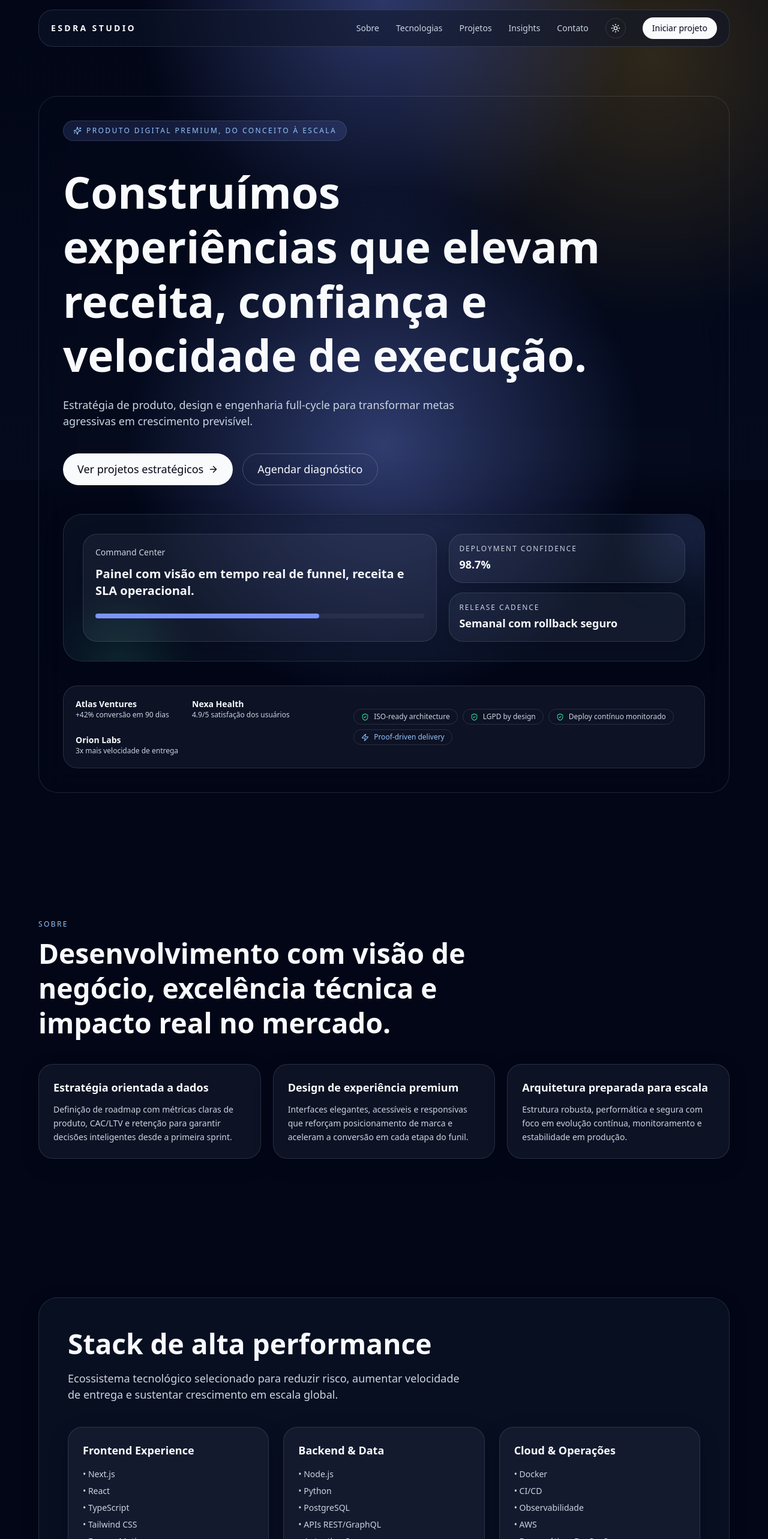
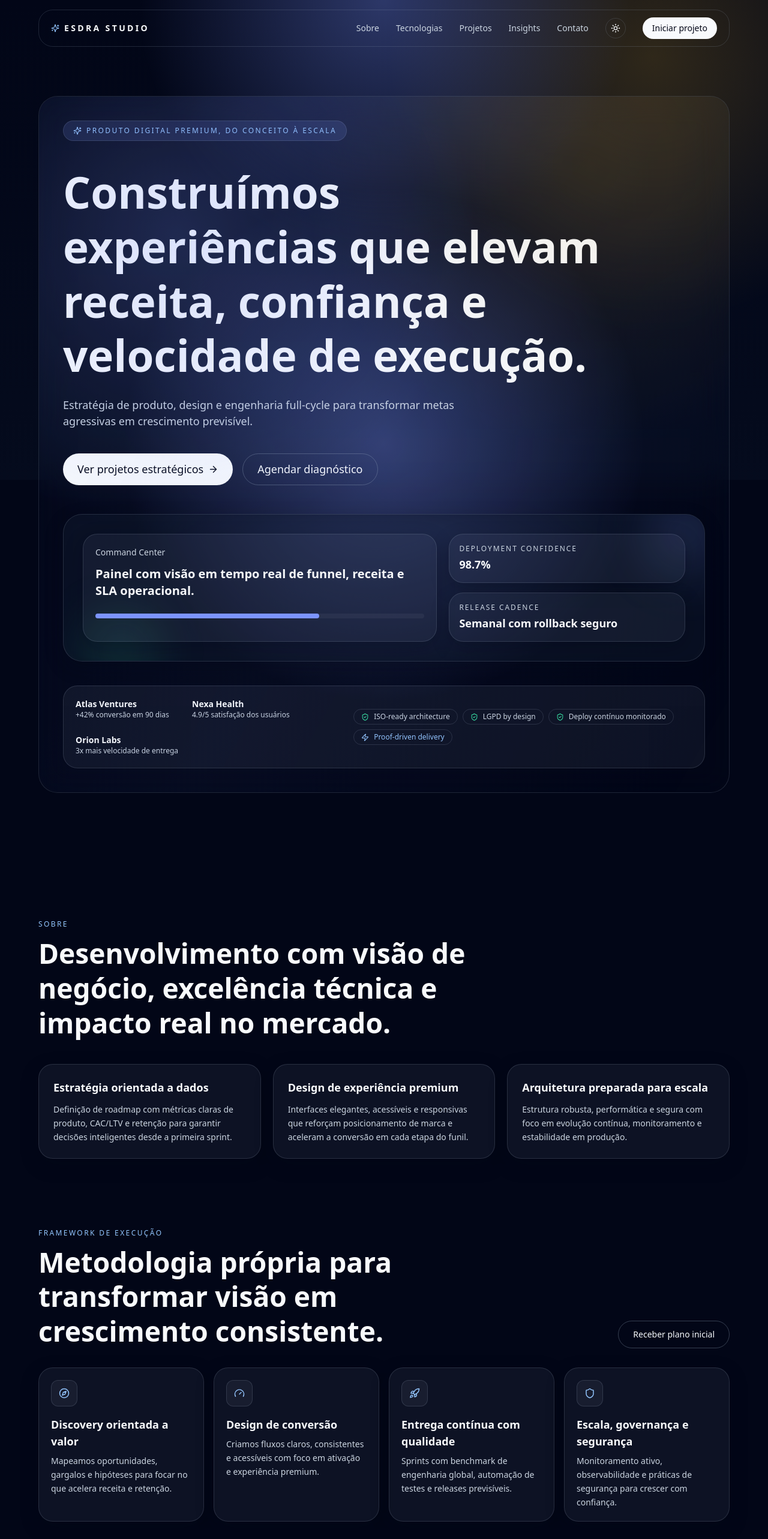
Before and after one commit to ezrafchev/esdra-futuristic-site, a Next.js app: page / in a window 1280 px wide. Shown: the top 2566 px of the page at 60% size. Built offline with nearby package versions, Linux system fonts and the light colour scheme.

Commit message:
feat: elevate site visual system and add execution framework section

```diff
--- a/src/app/globals.css
+++ b/src/app/globals.css
@@ -17,6 +17,7 @@
   --accent-500: #7c94ff;
   --accent-400: #93c5fd;
   --accent-soft: rgba(124, 148, 255, 0.15);
+  --accent-glow: rgba(124, 148, 255, 0.4);
 
   --success-500: #34d399;
   --success-soft: rgba(52, 211, 153, 0.14);
@@ -62,6 +63,7 @@
   --accent-500: #4f46e5;
   --accent-400: #6366f1;
   --accent-soft: rgba(99, 102, 241, 0.14);
+  --accent-glow: rgba(99, 102, 241, 0.35);
 
   --success-500: #059669;
   --success-soft: rgba(5, 150, 105, 0.14);
@@ -169,7 +171,27 @@ body {
     transition-duration: var(--motion-fast);
     transition-timing-function: var(--motion-ease-standard);
   }
+
+  .card-hover {
+    transition: transform var(--motion-fast) var(--motion-ease-standard), border-color var(--motion-fast) var(--motion-ease-standard), box-shadow var(--motion-fast) var(--motion-ease-standard);
+  }
+
+  .card-hover:hover {
+    transform: translateY(-4px);
+    border-color: color-mix(in oklab, var(--accent-400) 45%, var(--border-soft));
+    box-shadow: var(--shadow-elevated);
+  }
+
+  .mesh-backdrop {
+    position: absolute;
+    inset: 0;
+    pointer-events: none;
+    background-image: radial-gradient(circle at 20% 20%, color-mix(in oklab, var(--accent-glow) 72%, transparent), transparent 38%), radial-gradient(circle at 80% 10%, color-mix(in oklab, var(--warning-soft) 82%, transparent), transparent 34%), linear-gradient(120deg, transparent 0%, color-mix(in oklab, var(--accent-soft) 40%, transparent) 50%, transparent 100%);
+    opacity: 0.78;
+  }
+
 }
+
 
 @media (min-width: 768px) {
   :root {
--- a/src/app/page.tsx
+++ b/src/app/page.tsx
@@ -4,6 +4,7 @@ import { motion, useMotionTemplate, useMotionValue, useReducedMotion, useScroll,
 import { ArrowRight, ShieldCheck, Sparkles, Zap } from 'lucide-react'
 import { useRef } from 'react'
 import Technologies from '@/components/Technologies'
+import ExecutionModel from '@/components/ExecutionModel'
 import Projects from '@/components/Projects'
 import Blog from '@/components/Blog'
 import Goals from '@/components/Goals'
@@ -75,7 +76,8 @@ export default function Home() {
             hidden: {},
             show: { transition: { staggerChildren: motionTokens.stagger.base, delayChildren: 0.05 } },
           }}
-        >
+>
+          <div className="mesh-backdrop" aria-hidden />
           <motion.div className="grid gap-10" variants={sequence} style={{ y: shouldReduceMotion ? 0 : messageYMotion }}>
             <p className="eyebrow inline-flex w-fit items-center gap-2 rounded-full border bg-[var(--accent-soft)] px-4 py-2">
               <Sparkles size={14} /> Produto digital premium, do conceito à escala
@@ -166,6 +168,7 @@ export default function Home() {
       </section>
 
       <Goals />
+      <ExecutionModel />
       <Technologies />
       <InnovationLab />
       <RealtimeMetrics />
--- /dev/null
+++ b/src/components/ExecutionModel.tsx
@@ -0,0 +1,67 @@
+'use client'
+
+import { motion } from 'framer-motion'
+import { Compass, Gauge, Rocket, Shield } from 'lucide-react'
+import { motionTokens } from '@/lib/theme'
+
+const phases = [
+  {
+    title: 'Discovery orientada a valor',
+    description: 'Mapeamos oportunidades, gargalos e hipóteses para focar no que acelera receita e retenção.',
+    icon: Compass,
+  },
+  {
+    title: 'Design de conversão',
+    description: 'Criamos fluxos claros, consistentes e acessíveis com foco em ativação e experiência premium.',
+    icon: Gauge,
+  },
+  {
+    title: 'Entrega contínua com qualidade',
+    description: 'Sprints com benchmark de engenharia global, automação de testes e releases previsíveis.',
+    icon: Rocket,
+  },
+  {
+    title: 'Escala, governança e segurança',
+    description: 'Monitoramento ativo, observabilidade e práticas de segurança para crescer com confiança.',
+    icon: Shield,
+  },
+]
+
+export default function ExecutionModel() {
+  return (
+    <section className="section-shell pt-0" aria-labelledby="execution-model-title">
+      <div className="section-container">
+        <div className="flex flex-wrap items-end justify-between gap-4">
+          <div>
+            <p className="eyebrow">Framework de execução</p>
+            <h2 id="execution-model-title" className="title-headline mt-3 max-w-3xl">
+              Metodologia própria para transformar visão em crescimento consistente.
+            </h2>
+          </div>
+          <a href="#contact" className="btn-secondary text-sm">
+            Receber plano inicial
+          </a>
+        </div>
+
+        <div className="mt-8 grid gap-4 md:grid-cols-2 xl:grid-cols-4">
+          {phases.map((phase, index) => (
+            <motion.article
+              key={phase.title}
+              initial={{ opacity: 0, y: 20 }}
+              whileInView={{ opacity: 1, y: 0 }}
+              viewport={{ once: true, amount: 0.2 }}
+              transition={{ delay: index * motionTokens.stagger.tight, duration: motionTokens.duration.base }}
+              className="token-card card-hover p-5"
+            >
+              <div className="inline-flex rounded-xl border border-[var(--border-soft)] bg-[var(--surface-glass)] p-3 text-[var(--accent-400)]">
+                <phase.icon size={18} />
+              </div>
+              <h3 className="mt-4 text-lg font-semibold">{phase.title}</h3>
+              <p className="text-muted mt-2 text-sm leading-relaxed">{phase.description}</p>
+            </motion.article>
+          ))}
+        </div>
+      </div>
+    </section>
+  )
+}
--- a/src/components/Footer.tsx
+++ b/src/components/Footer.tsx
@@ -1,8 +1,8 @@
 export default function Footer() {
   return (
-    <footer className="border-t px-[var(--space-container)] py-10">
+    <footer className="border-t border-[var(--border-soft)] px-[var(--space-container)] py-10">
       <div className="section-container flex flex-col items-start justify-between gap-4 text-sm text-[var(--neutral-300)] md:flex-row md:items-center">
-        <p>© {new Date().getFullYear()} Esdra Studio. Engenharia e design para negócios digitais.</p>
+        <p>© {new Date().getFullYear()} Esdra Studio. Digital product strategy, design e engenharia de classe global.</p>
         <div className="flex items-center gap-4">
           <a href="#about" className="transition hover:text-[var(--neutral-100)]">Sobre</a>
           <a href="#projects" className="transition hover:text-[var(--neutral-100)]">Projetos</a>
--- a/src/components/Navbar.tsx
+++ b/src/components/Navbar.tsx
@@ -2,7 +2,7 @@
 
 import Link from 'next/link'
 import { useEffect, useState } from 'react'
-import { Menu, Moon, Sun, X } from 'lucide-react'
+import { Menu, Moon, Sparkles, Sun, X } from 'lucide-react'
 import { useTheme } from 'next-themes'
 
 const navLinks = [
@@ -30,8 +30,9 @@ export default function Navbar() {
 
   return (
     <header className="fixed inset-x-0 top-0 z-50 px-[var(--space-container)] py-4">
-      <div className={`section-container flex items-center justify-between rounded-[var(--radius-card)] border px-5 py-3 transition ${scrolled ? 'glass-panel' : 'border bg-[var(--surface-2)]'}`}>
-        <Link href="/" className="text-sm font-semibold tracking-[0.24em]">
+      <div className={`section-container flex items-center justify-between rounded-[var(--radius-card)] border px-5 py-3 transition ${scrolled ? 'glass-panel' : 'border bg-[var(--surface-2)]/95'}`}>
+        <Link href="/" className="inline-flex items-center gap-2 text-sm font-semibold tracking-[0.24em]">
+          <Sparkles size={14} className="text-[var(--accent-400)]" />
           ESDRA STUDIO
         </Link>
 
@@ -41,11 +42,7 @@ export default function Navbar() {
               {link.label}
             </a>
           ))}
-          <button
-            aria-label="Alternar tema"
-            onClick={() => setTheme(theme === 'light' ? 'dark' : 'light')}
-            className="rounded-full border p-2"
-          >
+          <button aria-label="Alternar tema" onClick={() => setTheme(theme === 'light' ? 'dark' : 'light')} className="rounded-full border p-2">
             {mounted && theme === 'light' ? <Moon size={16} /> : <Sun size={16} />}
           </button>
           <a href="#contact" className="btn-primary px-4 py-2 text-sm">
```
Also changed, not shown: src/components/Contact.tsx (+7 -7 lines).
